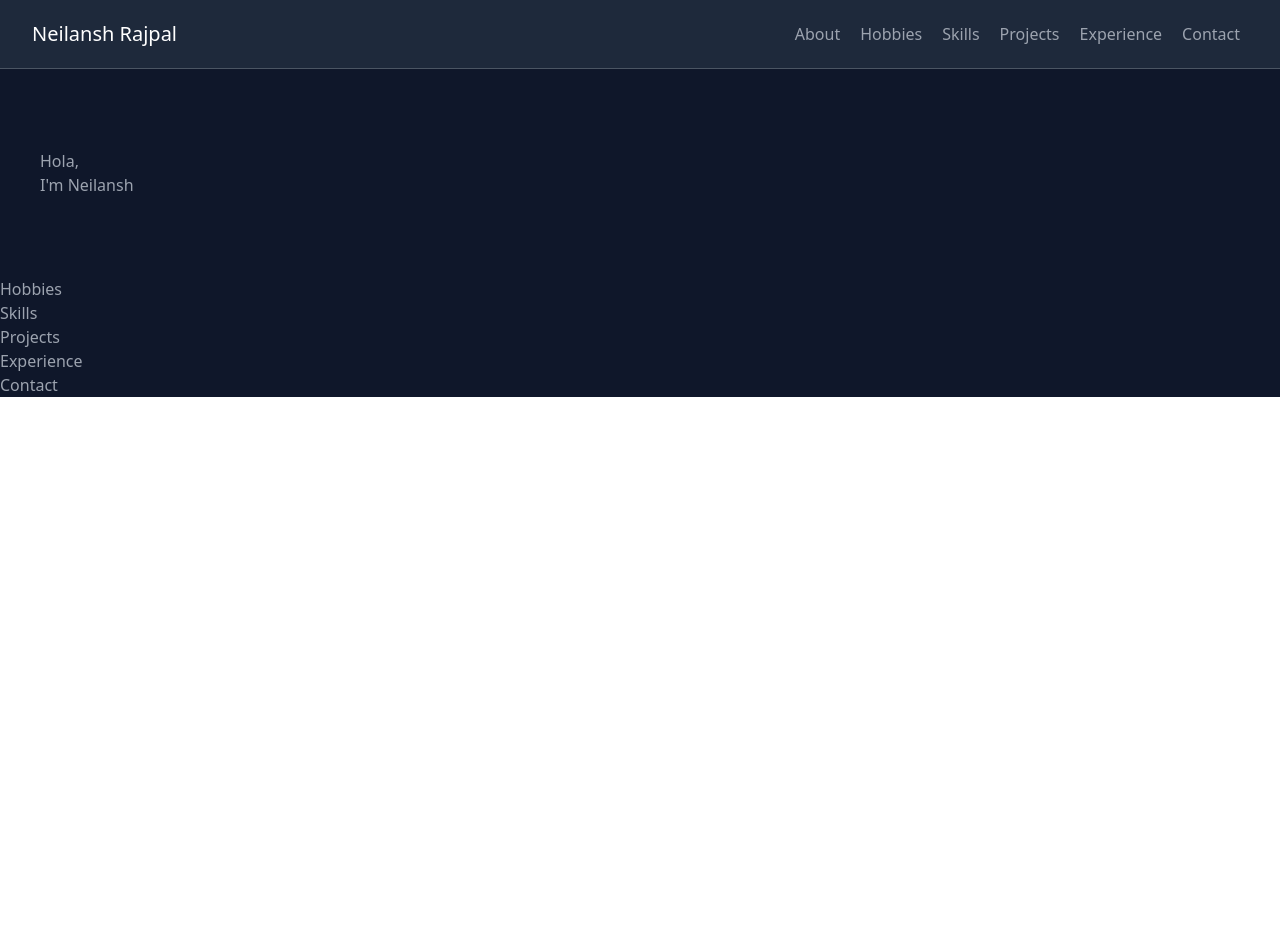
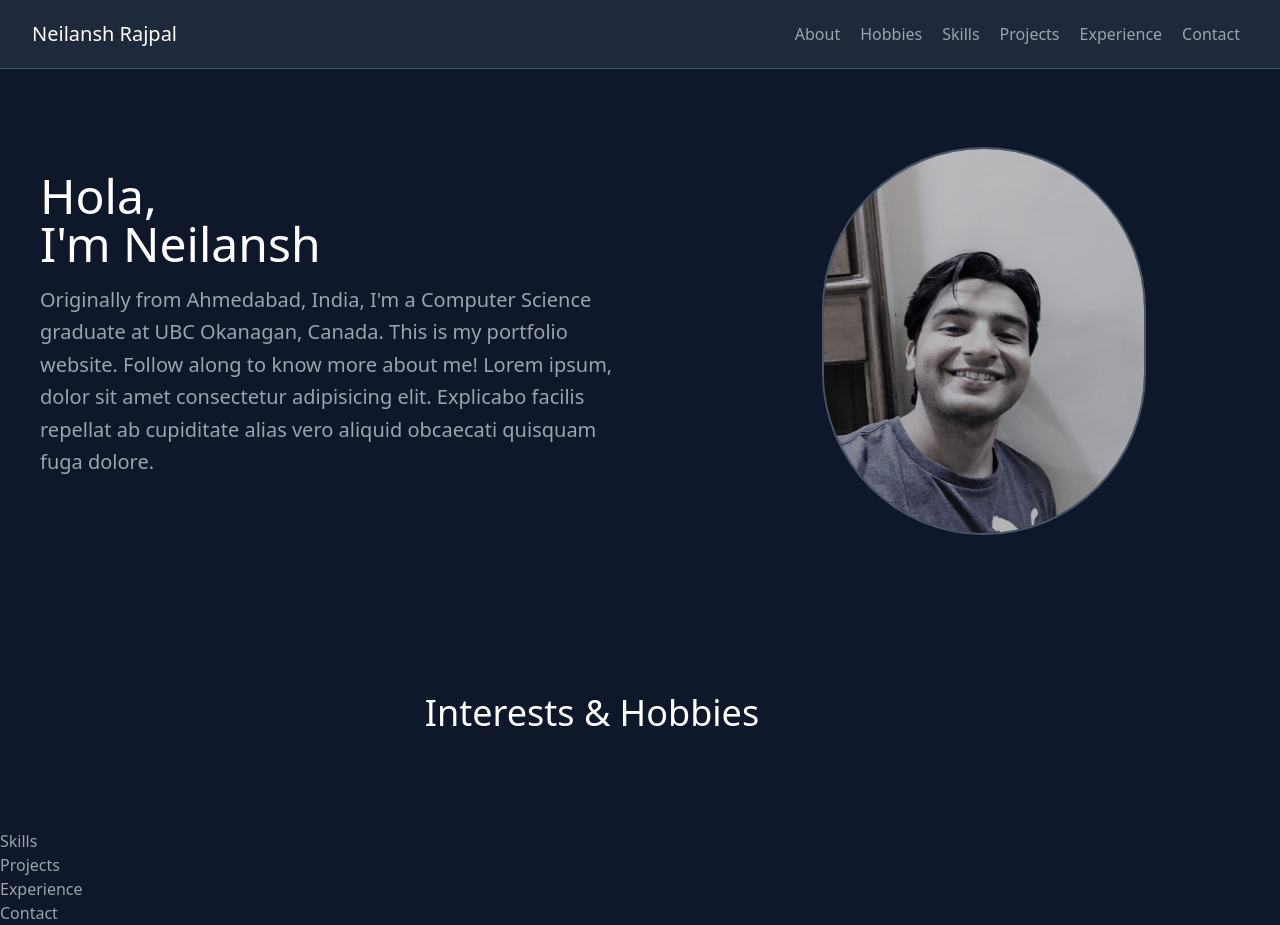
Before and after one commit to NeilanshTriesToCode/portfolio-website, a React (Vite) app: page / in a window 1280 px wide. Before the commit the page ends 800 px from the top, so only its background shows below. Built offline with nearby package versions, Linux system fonts and the light colour scheme.

Commit message:
finished up About page; started Hobbies page

```diff
--- a/src/components/About.jsx
+++ b/src/components/About.jsx
@@ -3,11 +3,25 @@
 import React from 'react'
 
 const About = () => {
+
   return (
     <section id='about'>
-        <div className='container mx-auto flex px-10 py-20 md:flex-row flex-col items-center'>
-            <h1>Hola, <br /> I'm Neilansh</h1>
+        <div className='mx-auto px-10 py-20 container flex flex-col items-center  md:flex-row '>
+          <div className='mb-16 flex flex-col items-center text-center  md:pr-16 md:items-start md:text-left md:mb-0 md:w-1/2  lg:flex-grow lg:pr-24'>
+            <h1 className='mb-4 title-font font-medium text-white text-4xl md:text-5xl'>
+              Hola, <br /> I'm Neilansh
+            </h1>
+            <p className="mb-8 text-xl leading-relaxed">
+            Originally from Ahmedabad, India, I'm a Computer Science graduate at UBC Okanagan, Canada. This is my portfolio website.
+            Follow along to know more about me! Lorem ipsum, dolor sit amet consectetur adipisicing elit. Explicabo
+            facilis repellat ab cupiditate alias vero aliquid obcaecati quisquam
+            fuga dolore.
+            </p>
+          </div>
 
+          <div className='w-5/6 flex justify-center  md:w-1/2  lg:max-w-lg lg:w-full'>
+            <img src='profile.jpg' alt='profile_img' className=' h-96 w-80 rounded-full ring-2 ring-slate-600'/>
+          </div>
 
         </div>
     </section>
--- a/src/components/Hobbies.jsx
+++ b/src/components/Hobbies.jsx
@@ -4,7 +4,21 @@ import React from 'react'
 
 const Hobbies = () => {
   return (
-    <section id='hobbies'>Hobbies</section>
+    <section id='hobbies'>
+      <div className='mx-auto px-10 py-20 container flex flex-col items-center  md:flex-row '>
+        <div className='mb-16 flex flex-col items-center text-center  md:pr-16 md:text-left md:mb-0 md:w-1/2  lg:flex-grow lg:pr-24'>
+          <h1 className='mb-4 title-font font-medium text-white text-4xl'>
+            Interests & Hobbies
+          </h1>
+
+        </div>
+
+
+
+
+
+      </div>
+    </section>
   )
 }
 
--- a/src/components/Navbar.jsx
+++ b/src/components/Navbar.jsx
@@ -4,7 +4,7 @@ import React from 'react'
 
 const Navbar = () => {
   return (
-    <header className='top-0 z-30 bg-slate-800 border-b border-gray-600 md:sticky  '>
+    <header className='top-0 z-30 bg-slate-800 border-b border-slate-600 md:sticky  '>
         <div className='mx-auto p-5 container flex flex-col flex-wrap md:flex-row items-center'>
             <a className="title-font font-medium text-white mb-4 md:mb-0">
                 <a href="#about" className="ml-3 text-xl">
```
Also changed, not shown: public/profile.jpg (added).
